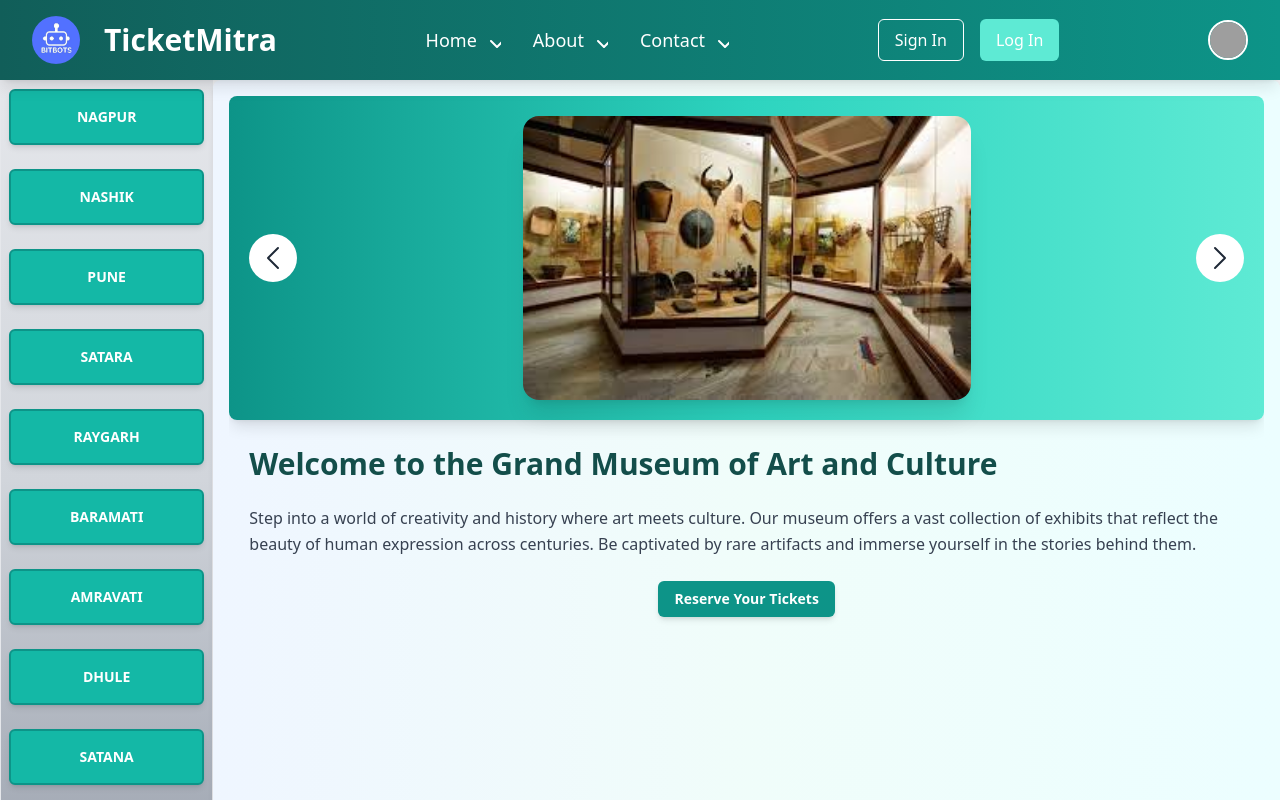
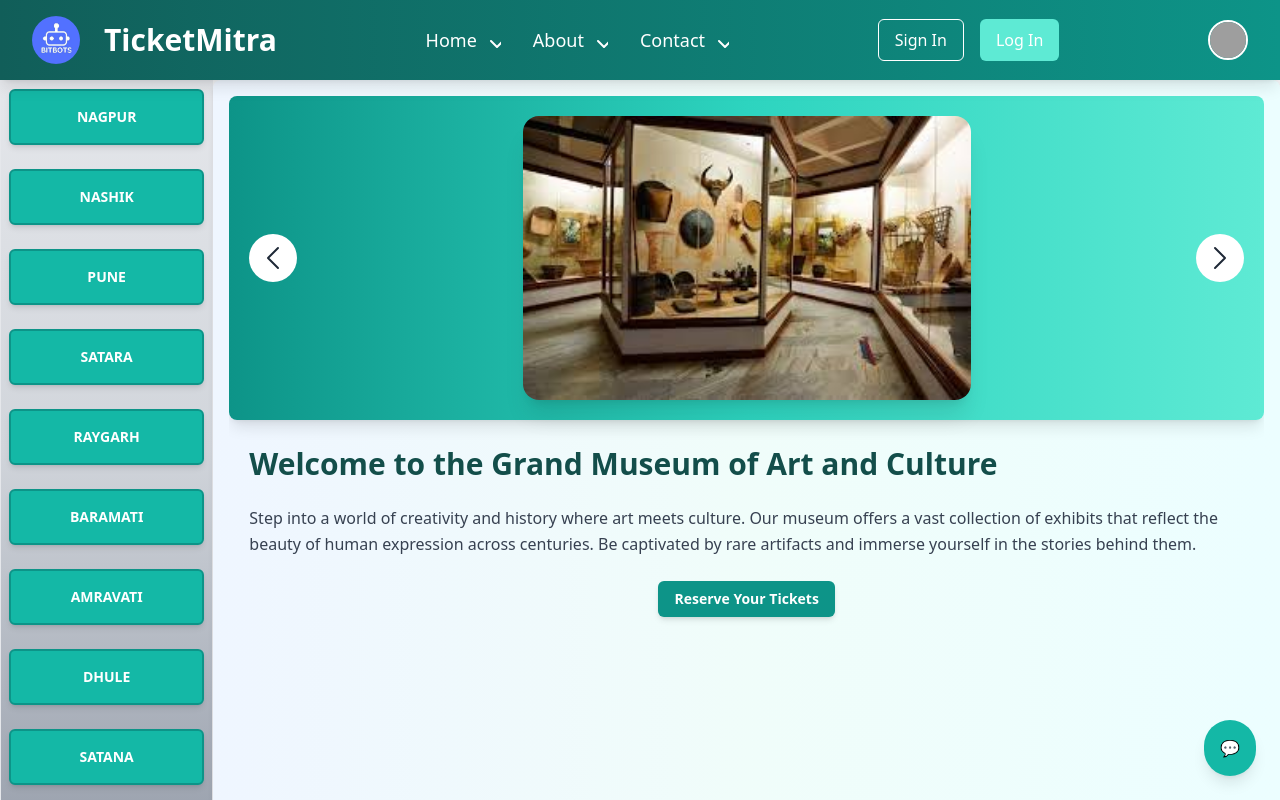
Before and after one commit to saurabhbachhav/TicketMitra, a React (Vite) app: page /Musiumpage in a window 1280 px wide. Built offline with nearby package versions, Linux system fonts and the light colour scheme; no server answers; grey boxes are pictures that could not be loaded.

Commit message:
version2.0

```diff
--- a/src/App.jsx
+++ b/src/App.jsx
@@ -4,10 +4,10 @@ import Navbar from "./Components/Navbar";
 import Footer from "./Components/Footer";
 import Allcityname from "./Components/Allcityname";
 import Display from "./Components/Display";
-import { Route, Routes } from "react-router-dom";
 
 function App() {
   const [data, setData] = useState("");
+  const [showChatbot, setShowChatbot] = useState(false); // State to toggle the chatbot
 
   useEffect(() => {
     axios
@@ -33,12 +33,18 @@ function App() {
     "SINGRAULI",
   ];
 
+  const toggleChatbot = () => {
+    setShowChatbot(!showChatbot);
+  };
+
   return (
-    <div className="h-screen bg-gray-100 overflow-y-scroll no-scrollbar">
+    <div className="h-screen bg-gray-100 overflow-y-scroll no-scrollbar relative">
       <div className="sticky top-0 z-50">
         <Navbar />
       </div>
-      <div className="h-[100%] flex">
+      <div className="flex h-[calc(100%_-_4rem)]">
+        {" "}
+        {/* Adjust height to account for the footer */}
         <div className="w-1/6 border-solid border divide-gray-300 bg-gradient-to-b from-gray-200 via-gray-300 to-gray-400 overflow-y-scroll no-scrollbar">
           {name.map((item) => (
             <Allcityname cityname={item} key={item} />
@@ -47,6 +53,34 @@ function App() {
         <Display />
       </div>
       <Footer />
+
+      {/* Chatbot Toggle Button */}
+      <button
+        onClick={toggleChatbot}
+        className="fixed bottom-6 right-6 bg-teal-500 text-white p-4 rounded-full shadow-lg hover:bg-teal-600 focus:outline-none transition-all z-50"
+      >
+        💬
+      </button>
+
+      {/* Chatbot Interface */}
+      {showChatbot && (
+        <div className="fixed bottom-16 right-6 max-w-[90vw] max-h-[90vh] w-[32rem] h-[40rem] bg-teal-100 rounded-lg shadow-lg p-4 z-50 overflow-hidden">
+          <div className="flex justify-between items-center">
+            <h3 className="text-xl font-bold text-gray-800">Chat with Us!</h3>
+            <button
+              onClick={toggleChatbot}
+              className="text-gray-500 hover:text-gray-700 focus:outline-none"
+            >
+              ✖️
+            </button>
+          </div>
+          <iframe
+            className="w-full h-[calc(100%-3rem)] border-none"
+            allow="microphone;"
+            src="https://console.dialogflow.com/api-client/demo/embedded/3a27b942-2451-4c3d-8026-ea13d69d8b6d"
+          />
+        </div>
+      )}
     </div>
   );
 }
--- a/src/Components/Booking.jsx
+++ b/src/Components/Booking.jsx
@@ -12,7 +12,7 @@ function Booking() {
           Have any questions or need assistance with booking? Chat with our
           virtual assistant below!
         </p>
-        <Chatbot />
+        {/* <Chatbot /> */}
       </div>
     </div>
   );
--- a/src/Components/Chatbot.jsx
+++ b/src/Components/Chatbot.jsx
@@ -2,22 +2,14 @@ import React from "react";
 
 function Chatbot() {
   return (
-    <div className="h-screen flex flex-col items-center justify-center p-4 bg-gradient-to-r from-teal-100 to-cyan-100">
-      <h3 className="text-4xl font-bold mb-4 text-gray-800">
-        Welcome to Our Museum
-      </h3>
-      <p className="text-lg mb-8 text-gray-700">
-        Chat with our virtual assistant below!
-      </p>
-      {/* Chatbot iframe container */}
-      <div className="flex justify-center items-center w-full max-w-4xl mb-8">
-        <iframe
-          className="w-full h-96 border-2 border-teal-300 rounded-lg shadow-lg"
-          allow="microphone;"
-          src="https://console.dialogflow.com/api-client/demo/embedded/3a27b942-2451-4c3d-8026-ea13d69d8b6d"
-        />
-      </div>
-      <div className="text-center text-sm text-gray-600">
+    <div className="fixed bottom-5 right-5 w-80 h-96 bg-gradient-to-r from-teal-100 to-cyan-100 p-4 rounded-lg shadow-lg">
+      <h3 className="text-lg font-bold text-gray-800 mb-2">Chatbot</h3>
+      <iframe
+        className="w-full h-72 border-2 border-teal-300 rounded-lg shadow-lg"
+        allow="microphone;"
+        src="https://console.dialogflow.com/api-client/demo/embedded/3a27b942-2451-4c3d-8026-ea13d69d8b6d"
+      />
+      <div className="text-sm text-center mt-2 text-gray-600">
         <p>© 2024 Museum Booking</p>
       </div>
     </div>
--- a/src/Components/Display.jsx
+++ b/src/Components/Display.jsx
@@ -6,7 +6,7 @@ import { Route, Routes } from "react-router-dom";
 
 function Display() {
   return (
-    <div className="w-5/6 bg-gradient-to-r from-blue-50 via-teal-50 to-cyan-50 overflow-y-auto no-scrollbar rounded-lg shadow-md">
+    <div className="w-5/6 bg-gradient-to-r from-blue-50 via-teal-50 to-cyan-50 overflow-y-auto no-scrollbar rounded-lg shadow-md relative">
       <div className="h-fit p-4">
         <Routes>
           <Route path="/" element={<Displaycards />} />
```
